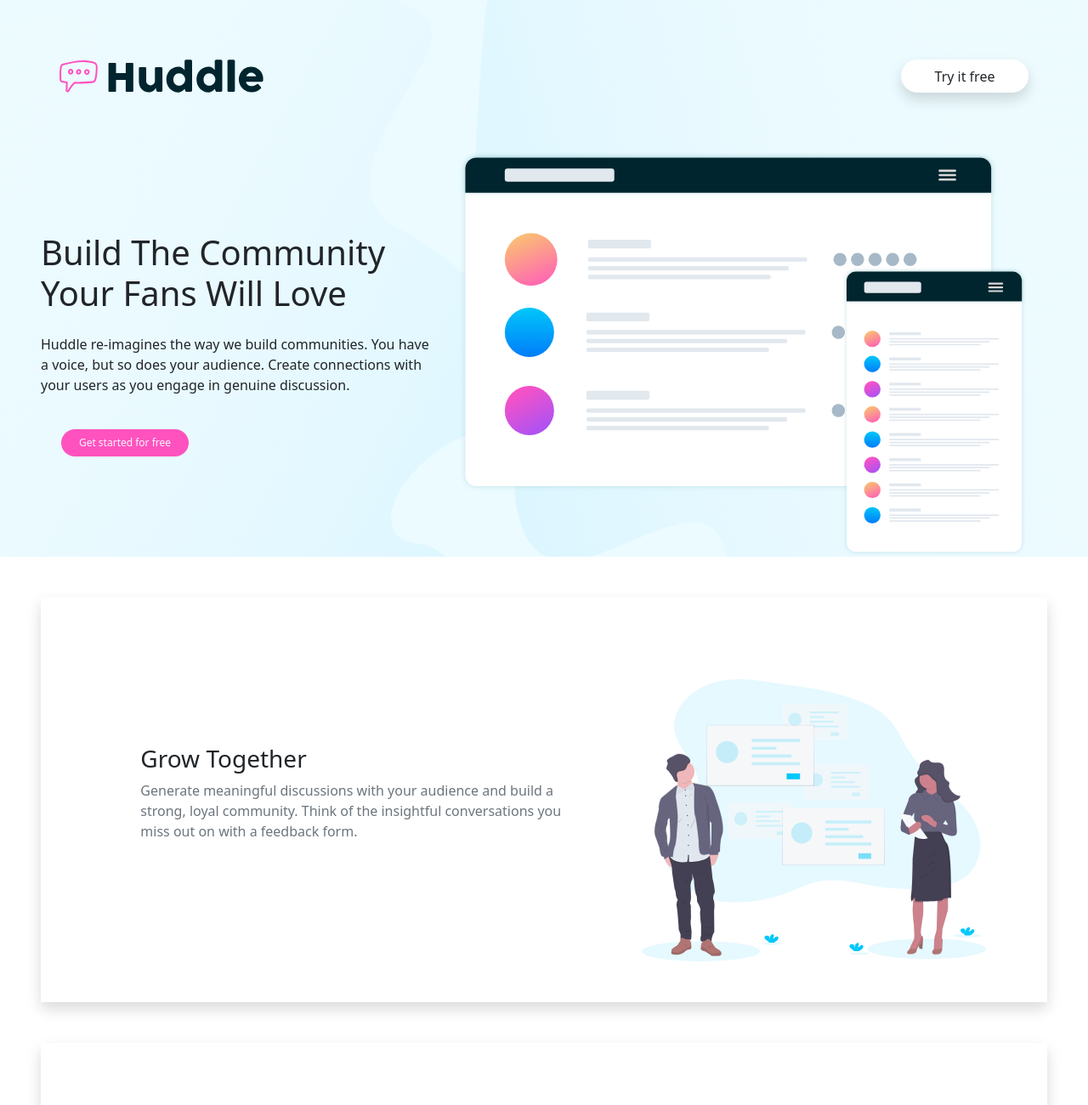
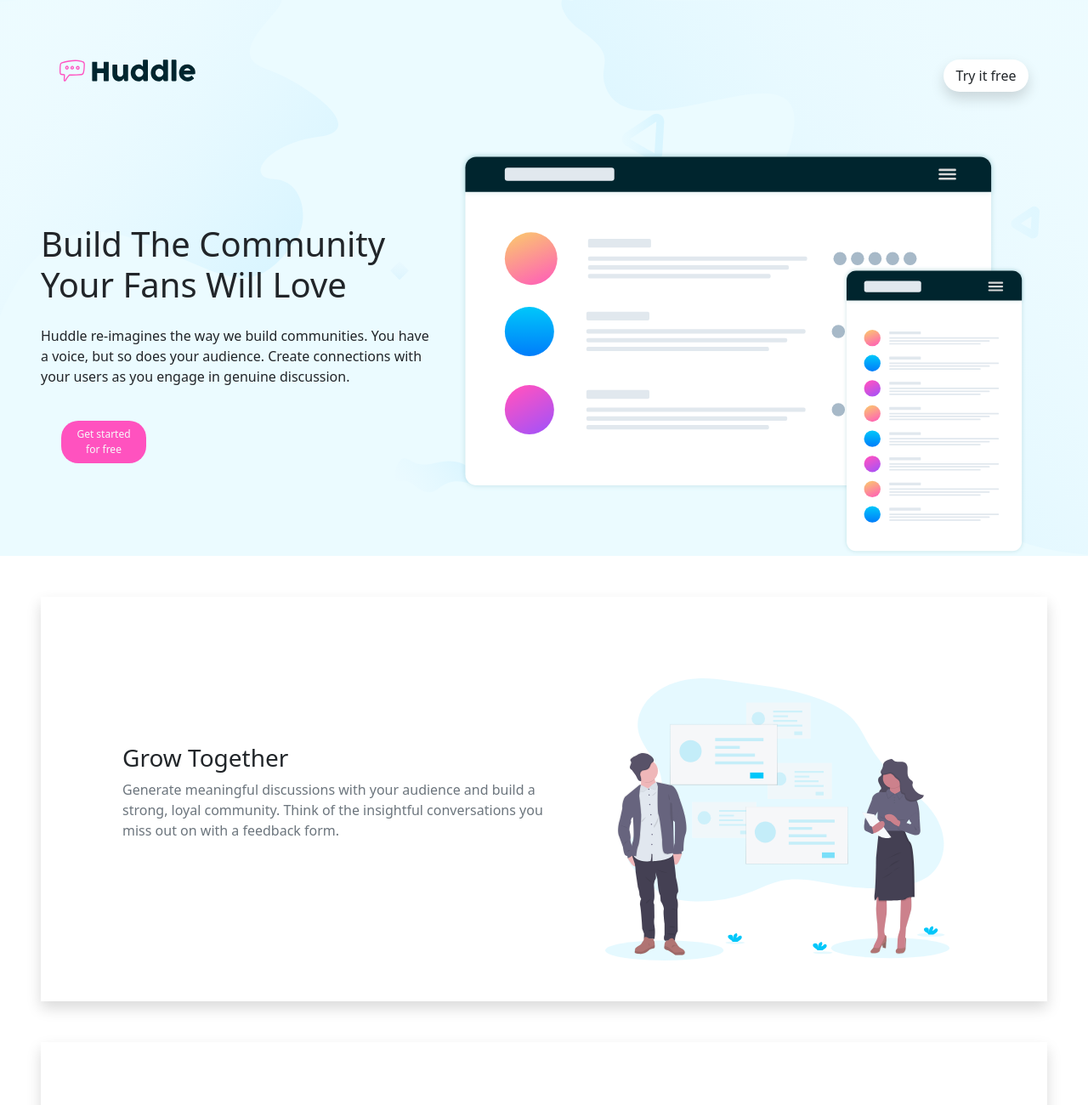
Before and after one commit to YinkTech/Sample, a plain HTML site: page index.html in a window 1280 px wide. Shown: the top 1300 px of the page at 85% size. Drawn offline with nearby package versions, Linux system fonts and the light colour scheme.

Commit message:
last changes

```diff
--- a/index.html
+++ b/index.html
@@ -11,12 +11,12 @@
     </head>
     <body>
         <header class="hearder">
-            <nav class="nav-logo d-flex" >
-            <img src="images/logo.svg" class="img-fluid flex-grow-2 ">
-            <small class=" flex-grow-1"></small>
-            <button class="btn btn-white shadow text-dark flex-grow-2" > Try it free </button>
+            <nav class="nav-logo" >
+            <img src="images/logo.svg" class=" logo-img ">
+
+            <button class="btn btn-white logo-btn shadow text-dark" > Try it free </button>
             </nav>
-            <div class=" container-fluid px-5 align-items-center row text-md-center text-lg-start ">
+            <div class=" container-fluid px-5 align-items-center row text-center text-lg-start ">
                 <div class="col-lg-5 ">
                     <h1 class="mb-4 "> Build The Community Your Fans Will Love </h1>
                    <p class="text-bold"> Huddle re-imagines the way we build communities. You have a voice,
@@ -29,8 +29,8 @@
             </div>
         </header>
 
-        <div class="m-5 shadow p-5 row g-5 align-items-center" >
-            <div class="mx-4 mt-5 mt-md-0 col-md-6 text-center mx-auto text-md-start order-md-0 order-2">
+        <div class="m-5 shadow p-md-5 row g-5 align-items-center" >
+            <div class="mx-md-4 mt-5 mt-md-0 col-md-6 text-center mx-auto text-md-start order-md-0 order-2">
            <h3> Grow Together</h3>
            <p class="text-muted">Generate meaningful discussions with your audience and build a strong, loyal community.
             Think of the insightful conversations you miss out on with a feedback form.</p>
@@ -40,7 +40,7 @@
         </div>
     </div>
 
-    <div class="section m-5 shadow p-5 row g-5 align-items-center" >
+    <div class="section m-5 shadow p-md-5 row g-5 align-items-center" >
         <div class="mt-5 mt-md-0 col-md-7 mx-auto text-center text-md-start order-2">
        <h3> Flowing Conversations</h3>
        <p class=" text-muted">
@@ -54,7 +54,7 @@
 </div>
 
 
-<div class="section m-5 shadow p-5 row g-5 align-items-center" >
+<div class="section m-5 shadow p-md-5 row g-5 align-items-center" >
     <div class="mx-4 mt-5 mx-auto mt-md-0 col-md-6 text-center text-md-start order-md-0 order-2">
    <h3> Your Users</h3>
    <p class=" text-muted">
@@ -67,7 +67,7 @@
 </div>
 </div>
 
-<footer class="footer container-fluid p-5 d-block ">
+<footer class="footer container-fluid d-block ">
 <div class="card  mx-auto text-center p-5  top-2 translate-middle-y ">
     <h1 class="fs-1 fw-bolder p-3">Ready To Build Your Community? </h1>
     <button class="btn third-button align-self-center w-auto m-0  p-3 m-md-2"> Get Started For Free </button>
--- a/style.css
+++ b/style.css
@@ -7,19 +7,29 @@
     background-size: cover;
 }
 
+.nav-logo {
+    padding: 30px;
+    display: grid;
+    grid-template-columns: auto auto;
 
+}
+
+.logo-img {
+    width: 150px;
+}
+
+.logo-btn {
+    justify-self: end;
+}
 
 .btn {
     border-radius: 20px;
-    width: 150px;
+    width: 100px;
     color: hsl(208, 11%, 55%);
     background-color: #fff;
 }
 
-.nav-logo {
-    padding: 70px;
 
-}
 .second-button {
     background-color: hsl(322, 100%, 66%);
     font-size: 12px;
@@ -50,7 +60,7 @@
 
 .footer-content {
     letter-spacing: 3px;
-    font-size: 20px;
+    font-size: 15px;
     justify-content: center;
     font-family: Cambria, Cochin, Georgia, Times, 'Times New Roman', serif;
 }
@@ -58,9 +68,6 @@
 .first-footer-col {
     display: grid;
     grid-template-columns: 30px auto;
-}
-
- }
 }
 
 @media screen and (min-width: 740px) {
@@ -71,4 +78,16 @@
 
 @media screen and (min-width: 992px) {
     .footer-logo-img {
-        margin-left: 150px;
+        margin-left: 120px;
+        margin-bottom: 40px;
+    }
+
+    .nav-logo {
+        padding: 70px;
+
+    }
+
+    .logo-img {
+        width: 160px;
+    }
+}
```
